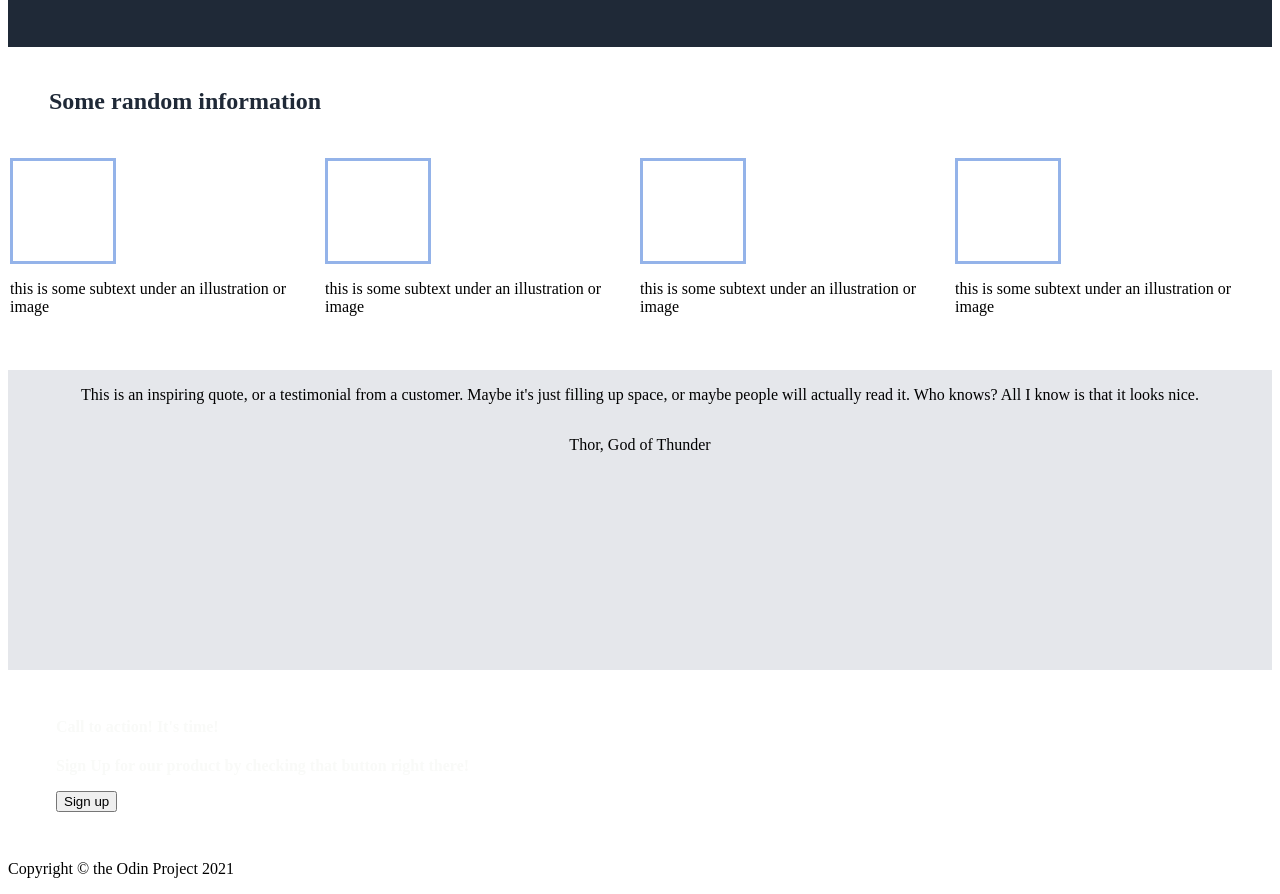
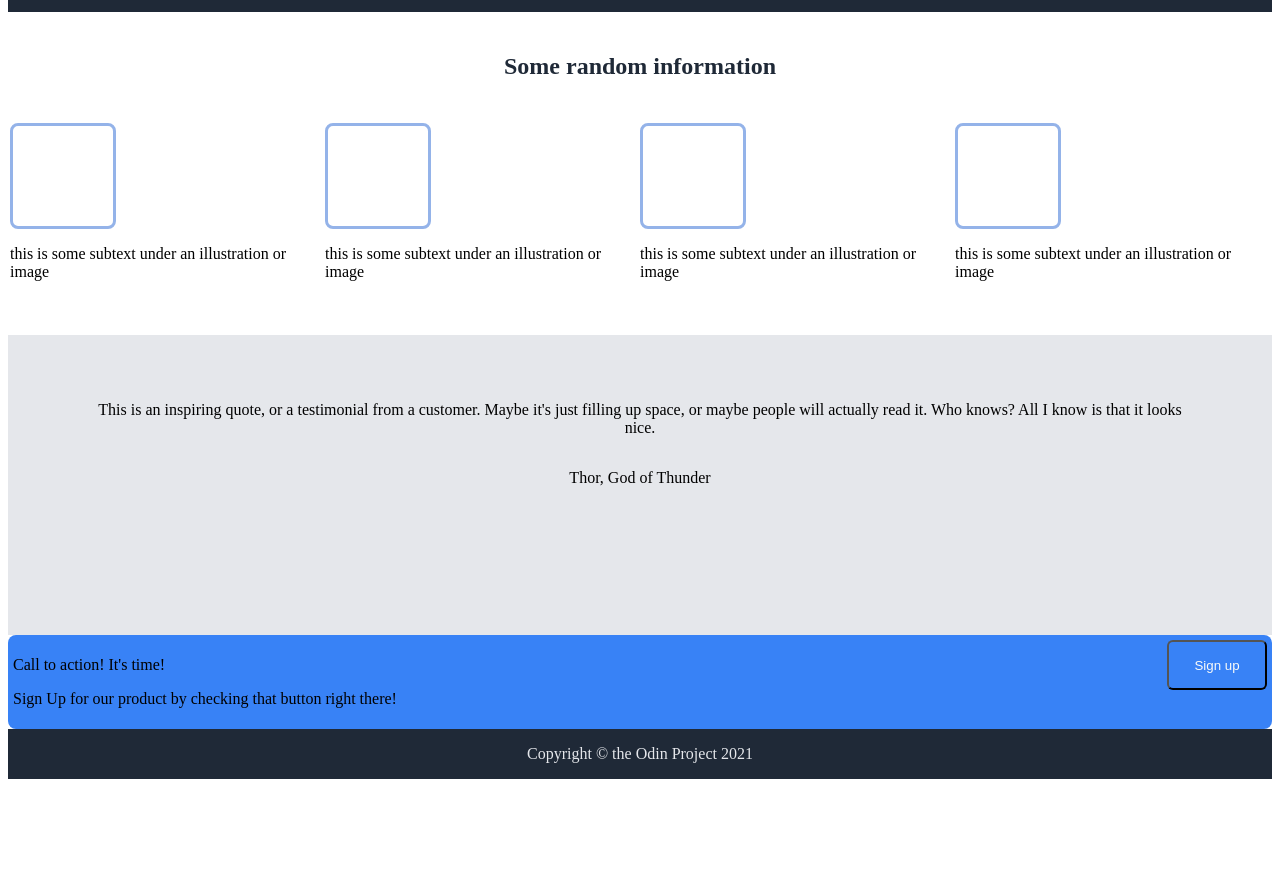
Before and after one commit to RonahNkatha/Odin-Landing-Page, a plain HTML site: page Index.html in a window 1280 px wide. Shown: the part 298-1192 px from the top of the page. After the commit the page ends 1085 px from the top, so only its background shows below. Drawn offline with Linux system fonts and the light colour scheme.

Commit message:
I completed the project, I got it closer to the final as possible

```diff
--- a/Index.html
+++ b/Index.html
@@ -4,6 +4,11 @@
 <head>
   <meta charset="UTF-8">
   <meta name="viewport" content="width=device-width, initial-scale=1.0">
+  <link rel="preconnect" href="https://fonts.googleapis.com">
+  <link rel="preconnect" href="https://fonts.gstatic.com" crossorigin>
+  <link
+    href="https://fonts.googleapis.com/css2?family=Roboto:ital,wght@0,100;0,300;0,400;0,500;0,700;0,900;1,100;1,300;1,400;1,500;1,700;1,900&display=swap"
+    rel="stylesheet">
   <link rel="stylesheet" href="style.css">
   <title>Document</title>
 </head>
@@ -19,24 +24,21 @@
       </ul>
       <div class="hero_text">
         <div class="main-text">
-          <p class="action">This website is awesome</p>
+          <p class="action-main">This website is awesome</p>
           <p id="text-paragraph">This website has some subtext that goes here under the main title. It's a smaller font
             and the
             color is lower
             in
             contrast</p>
-          <div>
-          </div>
           <div> <button class="signup">Sign up</button>
           </div>
         </div>
         <div class="paragraph">
           <p>This is a placeholder for an image</p>
         </div>
-
       </div>
   </div>
-  <div class="2">
+  <div class="Section-2">
     <h2>Some random information</h2>
     <div class="information">
       <div class="shape-A">
@@ -59,22 +61,30 @@
   </div>
   <div class="quote-section">
     <div class="message">
-      <p class="quote-text">This is an inspiring quote, or a testimonial from a customer. Maybe it's just filling up space, or
+      <p class="quote-text">This is an inspiring quote, or a testimonial from a customer. Maybe it's just filling up
+        space, or
         maybe people
         will actually read it. Who knows? All I know is that it looks nice.</p>
       <p>Thor, God of Thunder</p>
     </div>
   </div>
-  <section>
+  <div class="signup-Two">
     <div class="action">
-      <h4>Call to action! It's time!</h4>
-      <p>Sign Up for our product by checking that button right there!</p>
-      <button>Sign up</button>
+      <div>
+        <p>Call to action! It's time!</p>
+        <p>Sign Up for our product by checking that button right there!</p>
+      </div>
+      <div>
+        <button >Sign up</button>
+      </div>
     </div>
-  </section>
-  <footer>
-    <p>Copyright &#169 the Odin Project 2021</p>
-  </footer>
+  </div>
+  <div class="footer">
+    <footer>
+      <p>Copyright &#169 the Odin Project 2021</p>
+    </footer>
+  </div>
+
 </body>
 
 </html>
--- a/style.css
+++ b/style.css
@@ -1,5 +1,3 @@
-
-
 .hero-page {
   background-color: #1f2937;
 }
@@ -25,19 +23,28 @@
   margin: 24px;
 }
 
-.action {
+.main-text {
+  display: flex;
+  flex-direction: column;
+  flex-wrap: wrap;
+  color: #f9faf8;
+}
+
+.action-main {
   color: #f9faf8;
   font-weight: 900;
-  margin: 48px;
+
 }
 
 #text-paragraph {
   color: #f9faf8;
 }
 
+
 .signup {
   background-color: #3882f6;
   color: #f9faf8;
+  border-radius: 6px;
 }
 
 .paragraph {
@@ -50,17 +57,12 @@
 .paragraph p {
   margin: auto;
   padding: 5px;
-  color: #f9faf8;
 }
 
-.main-text {
-  display: flex;
-  flex-direction: column;
-  flex-wrap: wrap;
-}
 
 .information {
   display: flex;
+  justify-content: space-around;
   padding: 2px;
   margin: auto;
 }
@@ -71,6 +73,7 @@
   border: 3px solid rgb(148, 179, 233);
   flex-grow: 1;
   flex-shrink: 1;
+  border-radius: 8px;
 }
 
 #box2 {
@@ -79,6 +82,7 @@
   border: 3px solid rgb(148, 179, 233);
   flex-grow: 1;
   flex-shrink: 1;
+  border-radius: 8px;
 }
 
 #box3 {
@@ -87,6 +91,7 @@
   border: 3px solid rgb(148, 179, 233);
   flex-grow: 1;
   flex-shrink: 1;
+  border-radius: 8px;
 }
 
 #box4 {
@@ -95,28 +100,64 @@
   border: 3px solid rgb(148, 179, 233);
   flex-grow: 1;
   flex-shrink: 1;
+  border-radius: 8px;
 }
 
-h2{
+h2 {
   padding: 5px;
   margin: 36px;
-color: #1F2937;
-font-weight: 900;
-
+  color: #1f2937;
+  font-weight: 900;
+  text-align: center;
 }
 
-.quote-section{
-  background-color: #E5E7EB;
+.quote-section {
+  background-color: #e5e7eb;
   height: 300px;
   margin: 0;
-  width: ;
 }
 
-.message{
+.message {
   display: flex;
   flex-direction: column;
+  align-items: center;
   margin: 36px;
+  padding: 50px;
+  flex-wrap: wrap;
+}
+
+.message p {
+  text-align: center;
+}
+
+.action {
+  background-color: #3882f6;
+  display: flex;
+  justify-content: space-between;
+  padding: 5px;
+  border-radius: 8px;
+}
+
+.action button{
+  background-color: #3882f6;
+  color: #f9faf8;
+
+  border-radius: 6px;
+  width: 100px;
+  height: 50px;
+}
+
+
+.footer {
+  display: flex;
+  flex-direction: column;
   align-items: center;
-  flex-wrap: wrap;
+  background-color: #1f2937;
+  height: 50px;
+  margin: 0;
+  padding: 0;
+}
 
+footer p {
+  color: #e5e7eb;
 }
```
